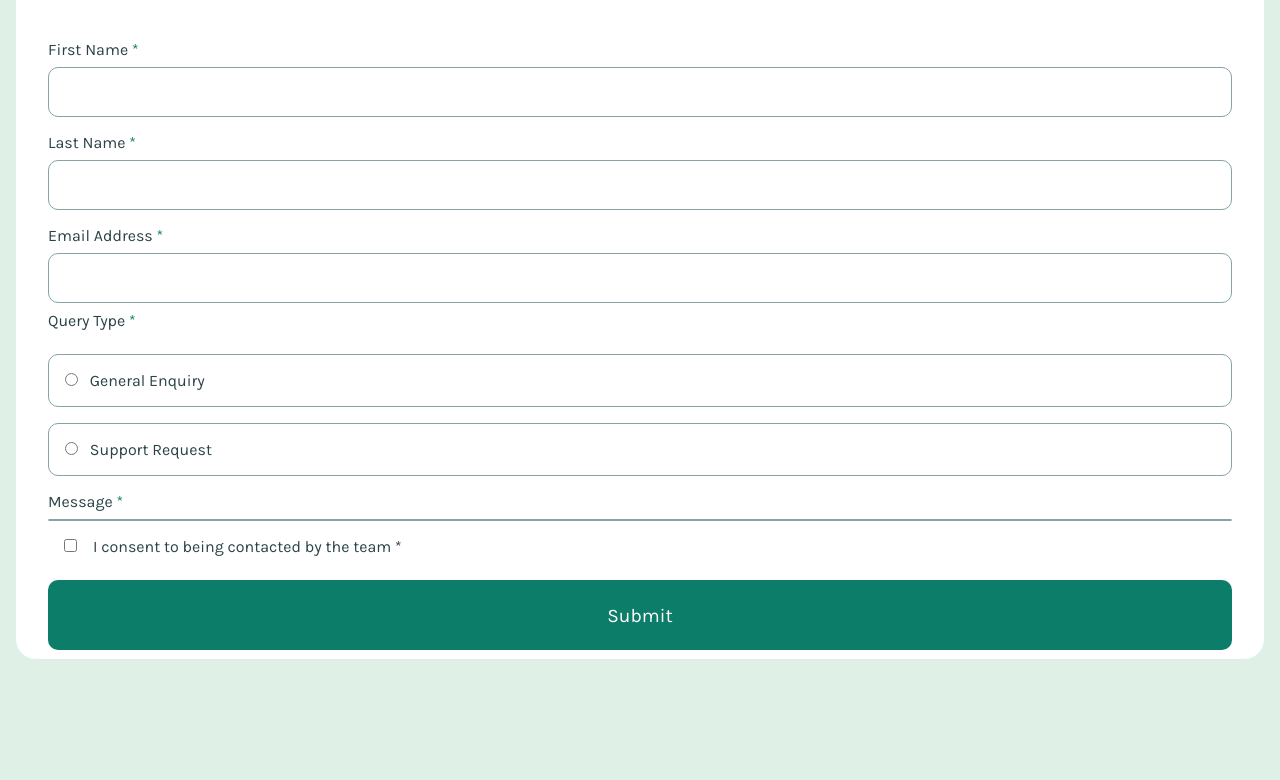
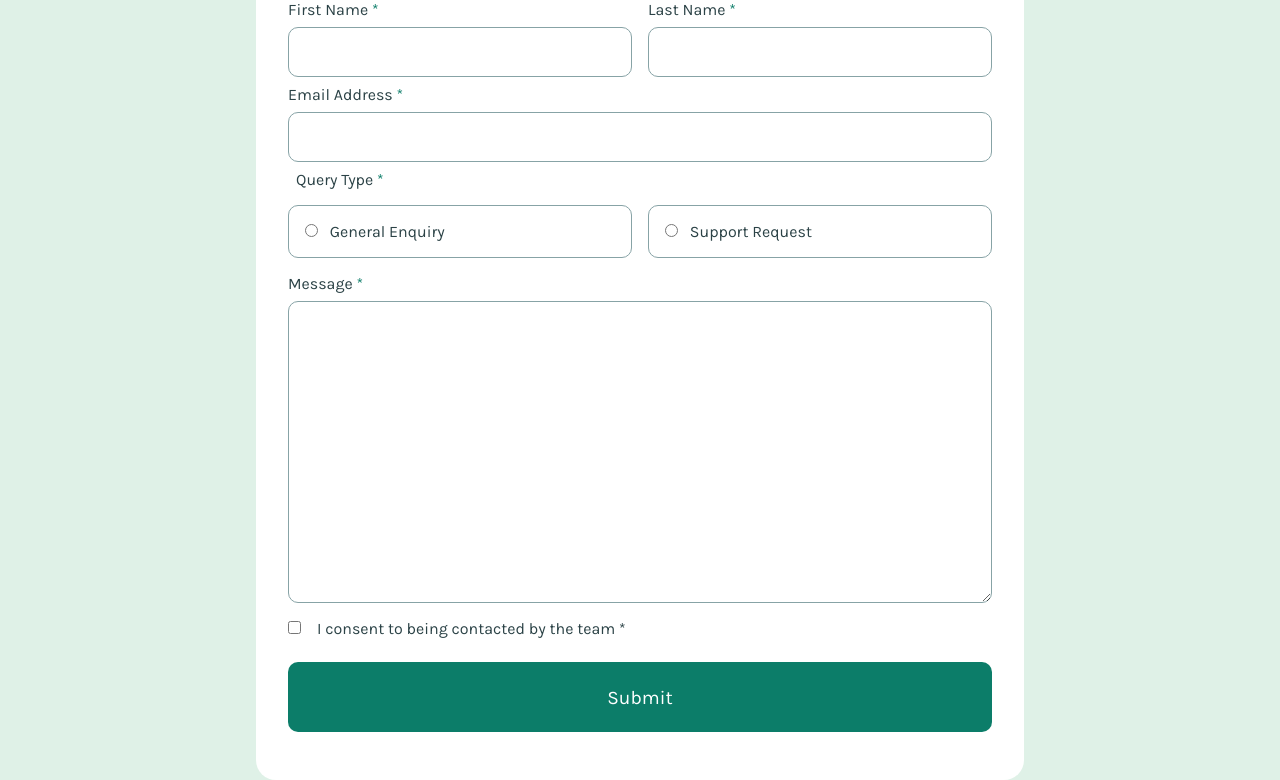
Before and after one commit to joskr3/proyecto-1-semana-de-proyectos, a plain HTML site: page index.html in a window 1280 px wide. Shown: the part 133-913 px from the top of the page. Before the commit the page ends 832 px from the top, so only its background shows below. Drawn offline with Linux system fonts and the light colour scheme.

Commit message:
se agrego la vista desktop

```diff
--- a/index.html
+++ b/index.html
@@ -19,6 +19,7 @@
     <h1>
       Contact Us
     </h1>
+    <section class="sectionFullName">
     <div class="contenedorInputs">
       <label for="firstname">
         First Name <span>*</span>
@@ -32,6 +33,8 @@
       </label>
       <input class="inputData" type="text" name="lastname" id="lastname" />
     </div>
+    </section>
+
     <!-- Last Name
     This field is required -->
     <div class="contenedorInputs">
@@ -42,10 +45,10 @@
     </div>
     <!-- Please enter a valid email address -->
     <!-- This field is required -->
-    <label>
+    <label class="queryLabel">
       Query Type <span>*</span>
     </label>
-    <div class="contenedorInputs">
+    <div class="contenedorRadioInputs">
       <div class="radioInput">
         <input type="radio" id="general-enquiry" name="general-enquiry" value="general-enquiry" />
         <label for="general-enquiry">General Enquiry</label>
@@ -56,13 +59,16 @@
       </div>
     </div>
     <!-- Please select a query type -->
-    <label for="mensaje">Message <span>*</span></label>
-    <textarea name="mensaje" rows="100" cols="200" title="mensaje"></textarea>
+     <div class="messageContainer">
+        <label for="mensaje">Message <span>*</span></label>
+        <textarea name="mensaje" rows="20" cols="20" title="mensaje"></textarea>
+     </div>
+
     <!-- This field is required -->
-     <div class="inputContact">
+    <div class="inputContact">
       <input type="checkbox" id="contact" name="contact" value="contact" />
-          <label for="contact" id="contact">I consent to being contacted by the team *</label>
-     </div>
+      <label for="contact" id="contact">I consent to being contacted by the team *</label>
+    </div>
 
     <!-- To submit this form, please consent to being contacted -->
     <button type="submit">
--- a/styles.css
+++ b/styles.css
@@ -24,11 +24,12 @@
 body {
   background: hsl(148, 38%, 91%);
   height: 100dvh;
+  width: 100dvw;
 }
 
 main {
   background: white;
-  height: 95%;
+  width: 90%;
   /* margin-top: 2rem;
   margin-right:1rem ;
   margin-bottom:2rem;
@@ -71,18 +72,19 @@ input {
 textarea {
   border: hsl(186, 15%, 59%) 1px solid;
   border-radius: 10px;
-
+  min-height: 100px;
 }
 
 span {
   color: hsl(169, 82%, 27%);
 }
 
-.contenedorInputs {
+.contenedorInputs,
+.contenedorRadioInputs {
   display: flex;
-  min-width: 100%;
+  width: 100%;
   flex-direction: column;
-  margin: 0.5rem auto;
+  margin-bottom: 0.5rem;
 }
 
 .radioInput {
@@ -94,6 +96,7 @@ span {
   border-radius: 10px;
   margin-top: 0.5rem;
   margin-bottom: 0.5rem;
+  width: 100%;
 }
 
 .inputData {
@@ -108,11 +111,45 @@ span {
 }
 
 #contact {
-  margin-left: 1rem;
   display: flex;
   align-self: baseline;
+  margin-right: 1rem;
 }
-#general-enquiry,#support-request {
+
+#general-enquiry,
+#support-request {
   margin-left: 0.5rem;
   margin-right: 0.5rem;
 }
+
+.sectionFullName {
+  display: flex;
+  flex-direction: column;
+}
+
+.queryLabel {
+  margin-left: 0.5rem;
+}
+
+.messageContainer {
+  display: flex;
+  flex-direction: column;
+
+}
+
+@media only screen and (min-width: 768px) {
+  main {
+    width: 60%;
+    margin: auto;
+  }
+
+  .sectionFullName {
+    flex-direction: row;
+    gap: 1rem;
+  }
+
+  .contenedorRadioInputs {
+    flex-direction: row;
+    gap: 1rem;
+  }
+}
```
